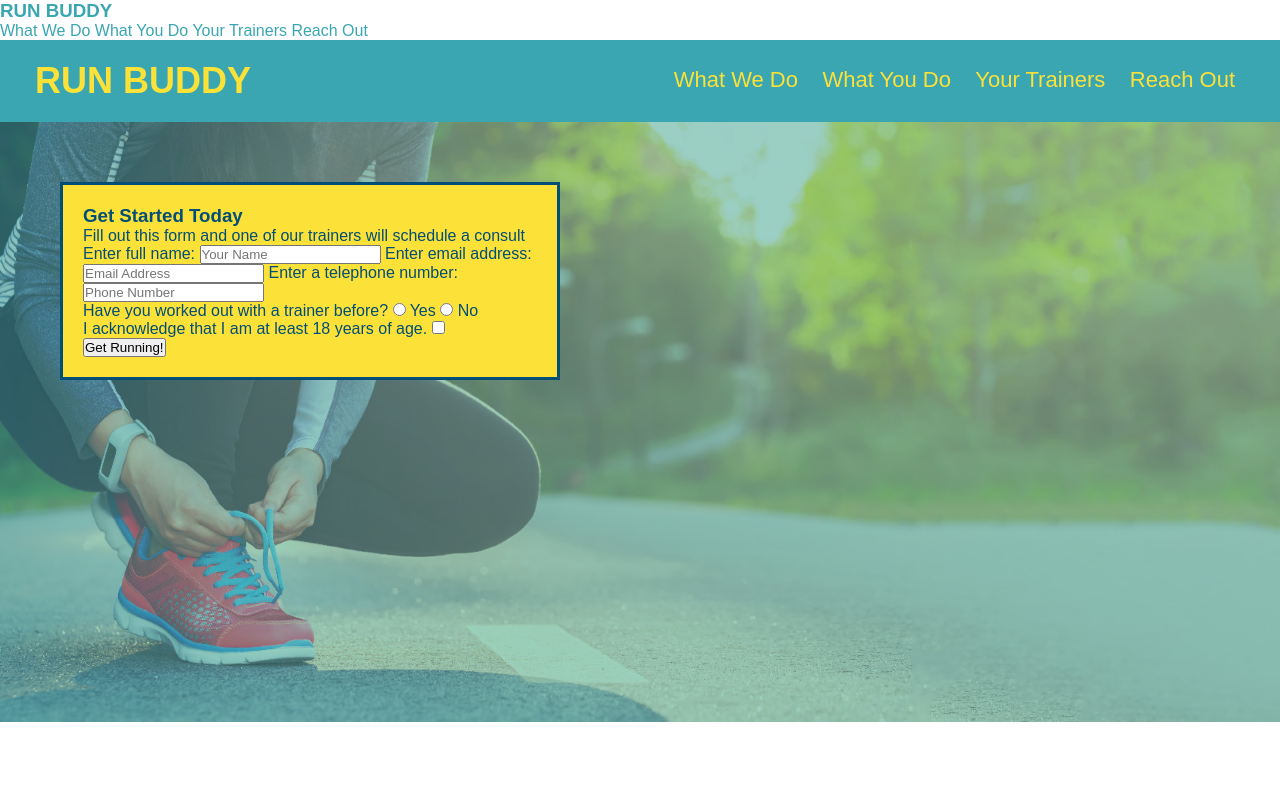
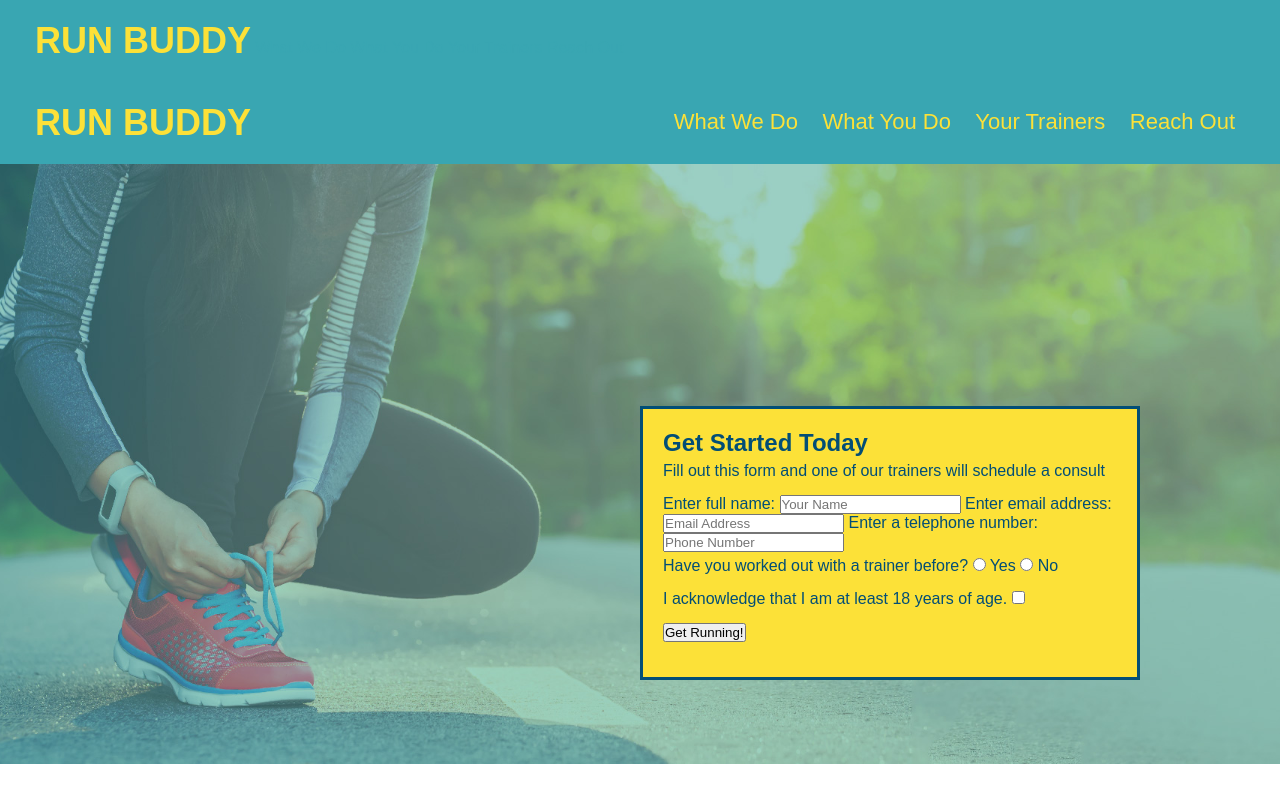
Before and after one commit to RyanJohnson16/run-buddy, a plain HTML site: page index.html in a window 1280 px wide. Shown: the top 800 px of the page. Drawn offline with Linux system fonts and the light colour scheme; files whose address does not match are found by name.

Commit message:
adding style via css

```diff
--- a/assets/css/style.css
+++ b/assets/css/style.css
@@ -82,14 +82,21 @@ section {
 
 /* Hero Style Form */
 .hero-form {
+    border: 3px solid #024e76;
     background-color: #fce138;
     padding: 20px;
     width: 500px;
     color: #024e76;
-    border-style: solid;
-    border-width: 3px;
-    border-color: #024e76;
-    position: relative;
-    bottom: 0px;
-    right: 0px;
+    position: absolute;
+    bottom: 120px;
+    right: 140px;
 }
+
+.hero-form h3 {
+    font-size: 24px;
+    margin: 0;
+}
+
+.hero-form p {
+    margin: 5px 0 15px 0;
+}
--- a/index.html
+++ b/index.html
@@ -2,18 +2,20 @@
 </html lang="en">
     <head>
         <meta charset="UTF-8" />
-        <title>Run Budd</title>
+        <title>Run Buddy</title>
         <link rel="stylesheet" href="./assets/css/style.css"/>
     </head>
     <body>
-        <h3>RUN BUDDY</h3>
-        What We Do What You Do Your Trainers Reach Out
+        <header>
+            <h1>RUN BUDDY</h1>
+            What We Do What You Do Your Trainers Reach Out
+        </header>
     </body>
 
 <!-- navigation -->
 <header>
     <h1>
-        <a href ="/">RUN BUDDY </a>
+        <a href="/">RUN BUDDY</a>
     </h1>
     <nav>
         <!--Unordered list element-->
```
